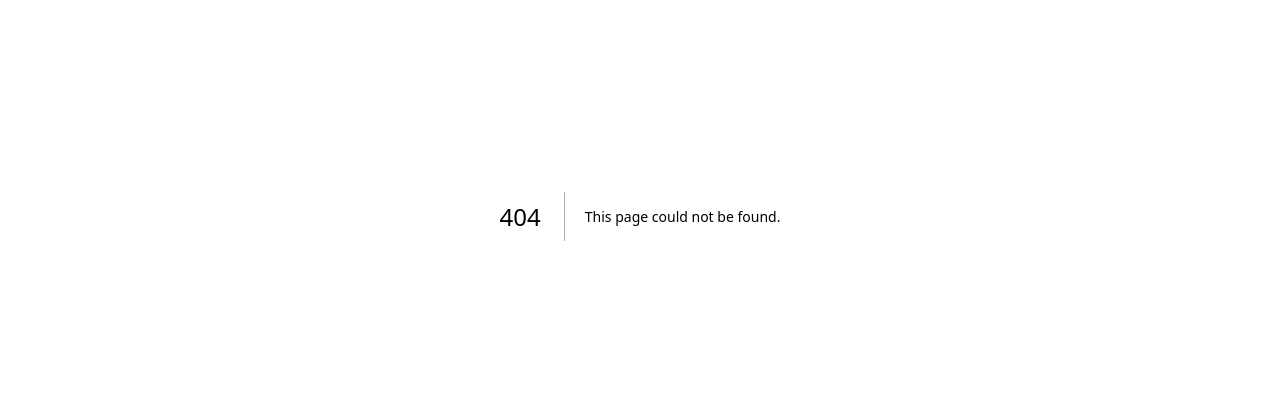
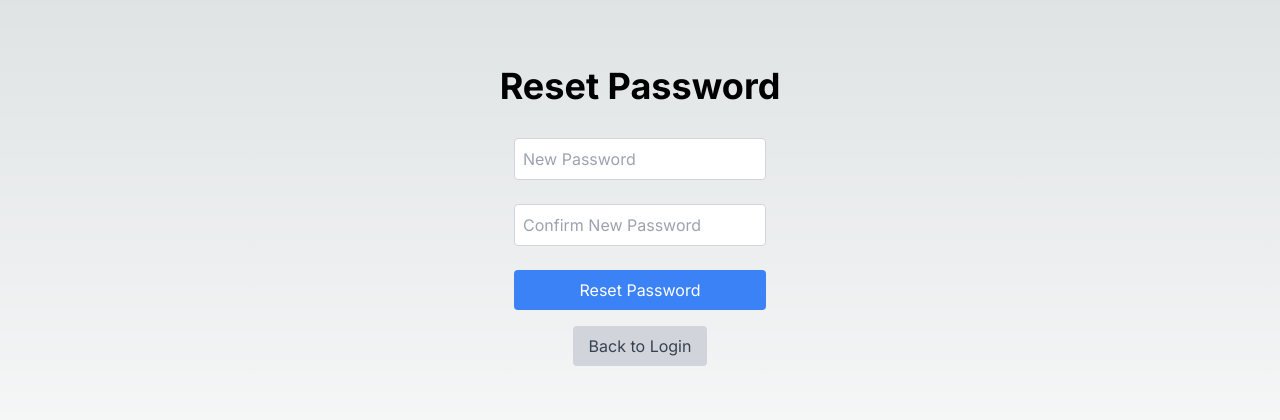
Before and after one commit to ZacRC/NFrontendProd, a Next.js app: page /reset-password in a window 1280 px wide. Before the commit this address had no page. Shown: the part 184-604 px from the top of the page. Built offline with nearby package versions, Linux system fonts and the light colour scheme; no server answers.

Commit message:
More Anylitics support

```diff
--- a/app/login/page.js
+++ b/app/login/page.js
@@ -1,7 +1,6 @@
 'use client';
-import { useEffect } from 'react';
+import { useEffect, useState } from 'react';
 import { useRouter } from 'next/navigation';
-import { useState } from 'react';
 import { trackPageVisit } from '../../utils/trackPageVisit';
 
 export default function Login() {
@@ -12,6 +11,8 @@ export default function Login() {
   const router = useRouter();
   const [username, setUsername] = useState('');
   const [password, setPassword] = useState('');
+  const [resetEmail, setResetEmail] = useState('');
+  const [showResetForm, setShowResetForm] = useState(false);
 
   const handleSubmit = async (e) => {
     e.preventDefault();
@@ -40,9 +41,35 @@ export default function Login() {
     }
   };
 
+  const handleResetPassword = async (e) => {
+    e.preventDefault();
+    try {
+      const res = await fetch('https://creatorgiveaways.world/api/request-password-reset/', {
+        method: 'POST',
+        headers: {
+          'Content-Type': 'application/json',
+        },
+        body: JSON.stringify({ email: resetEmail }),
+      });
+
+      if (res.ok) {
+        alert('Password reset email sent. Please check your inbox.');
+        setShowResetForm(false);
+      } else {
+        const errorData = await res.json();
+        alert('Password reset request failed: ' + JSON.stringify(errorData));
+      }
+    } catch (error) {
+      console.error('Password reset error:', error);
+      alert('Password reset error: ' + error.message);
+    }
+  };
+
   return (
     <main className="flex min-h-screen flex-col items-center justify-center p-24">
       <h1 className="text-4xl font-bold">Login Page</h1>
+      {!showResetForm ? (
+        <>
           <form className="mt-8 space-y-6" onSubmit={handleSubmit}>
             <input
               type="text"
@@ -69,6 +96,34 @@ export default function Login() {
             </button>
           </form>
           <button
+            onClick={() => setShowResetForm(true)}
+            className="mt-4 text-blue-500 hover:underline"
+          >
+            Forgot Password?
+          </button>
+        </>
+      ) : (
+        <form className="mt-8 space-y-6" onSubmit={handleResetPassword}>
+          <input
+            type="email"
+            placeholder="Email"
+            value={resetEmail}
+            onChange={(e) => setResetEmail(e.target.value)}
+            className="block w-full p-2 border border-gray-300 rounded"
+            required
+          />
+          <button type="submit" className="w-full p-2 bg-blue-500 text-white rounded">
+            Reset Password
+          </button>
+          <button
+            onClick={() => setShowResetForm(false)}
+            className="w-full p-2 bg-gray-300 text-gray-700 rounded"
+          >
+            Back to Login
+          </button>
+        </form>
+      )}
+      <button
         onClick={() => router.push('/')}
         className="mt-4 px-4 py-2 bg-gray-300 text-gray-700 rounded hover:bg-gray-400"
       >
--- /dev/null
+++ b/app/reset-password/page.js
@@ -0,0 +1,79 @@
+'use client';
+import { useState, useEffect } from 'react';
+import { useRouter, useSearchParams } from 'next/navigation';
+import { trackPageVisit } from '../../utils/trackPageVisit';
+
+export default function ResetPassword() {
+  const router = useRouter();
+  const searchParams = useSearchParams();
+  const [token, setToken] = useState('');
+  const [newPassword, setNewPassword] = useState('');
+  const [confirmPassword, setConfirmPassword] = useState('');
+
+  useEffect(() => {
+    trackPageVisit('reset-password');
+    setToken(searchParams.get('token') || '');
+  }, [searchParams]);
+
+  const handleSubmit = async (e) => {
+    e.preventDefault();
+    if (newPassword !== confirmPassword) {
+      alert("Passwords don't match");
+      return;
+    }
+
+    try {
+      const res = await fetch('https://creatorgiveaways.world/api/reset-password/', {
+        method: 'POST',
+        headers: {
+          'Content-Type': 'application/json',
+        },
+        body: JSON.stringify({ token, new_password: newPassword }),
+      });
+
+      if (res.ok) {
+        alert('Password reset successful. Please login with your new password.');
+        router.push('/login');
+      } else {
+        const errorData = await res.json();
+        alert('Password reset failed: ' + JSON.stringify(errorData));
+      }
+    } catch (error) {
+      console.error('Password reset error:', error);
+      alert('Password reset error: ' + error.message);
+    }
+  };
+
+  return (
+    <main className="flex min-h-screen flex-col items-center justify-center p-24">
+      <h1 className="text-4xl font-bold">Reset Password</h1>
+      <form className="mt-8 space-y-6" onSubmit={handleSubmit}>
+        <input
+          type="password"
+          placeholder="New Password"
+          value={newPassword}
+          onChange={(e) => setNewPassword(e.target.value)}
+          className="block w-full p-2 border border-gray-300 rounded"
+          required
+        />
+        <input
+          type="password"
+          placeholder="Confirm New Password"
+          value={confirmPassword}
+          onChange={(e) => setConfirmPassword(e.target.value)}
+          className="block w-full p-2 border border-gray-300 rounded"
+          required
+        />
+        <button type="submit" className="w-full p-2 bg-blue-500 text-white rounded">
+          Reset Password
+        </button>
+      </form>
+      <button
+        onClick={() => router.push('/login')}
+        className="mt-4 px-4 py-2 bg-gray-300 text-gray-700 rounded hover:bg-gray-400"
+      >
+        Back to Login
+      </button>
+    </main>
+  );
+}
```
Lines whose indentation alone changed are shown as unchanged.
